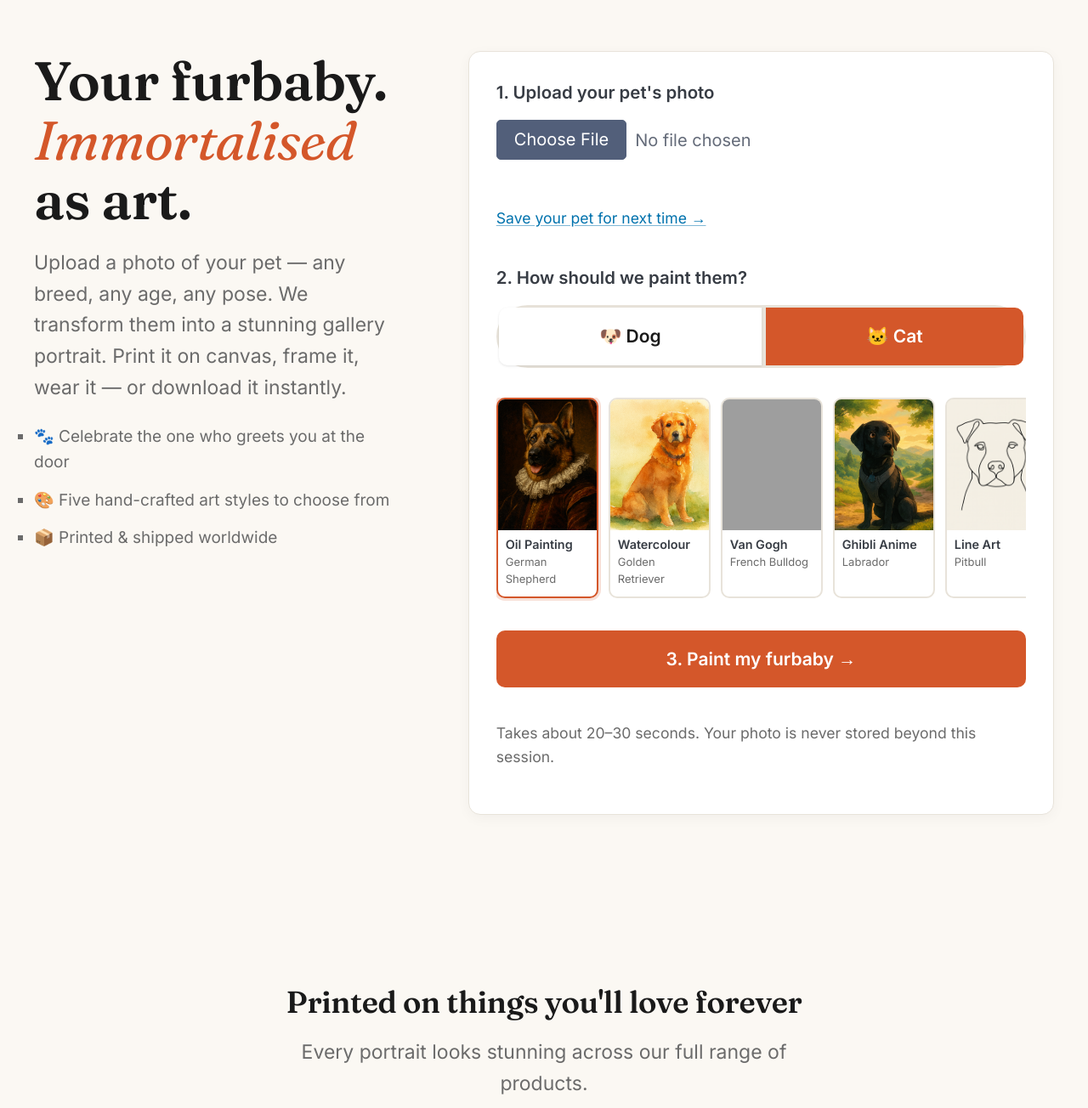
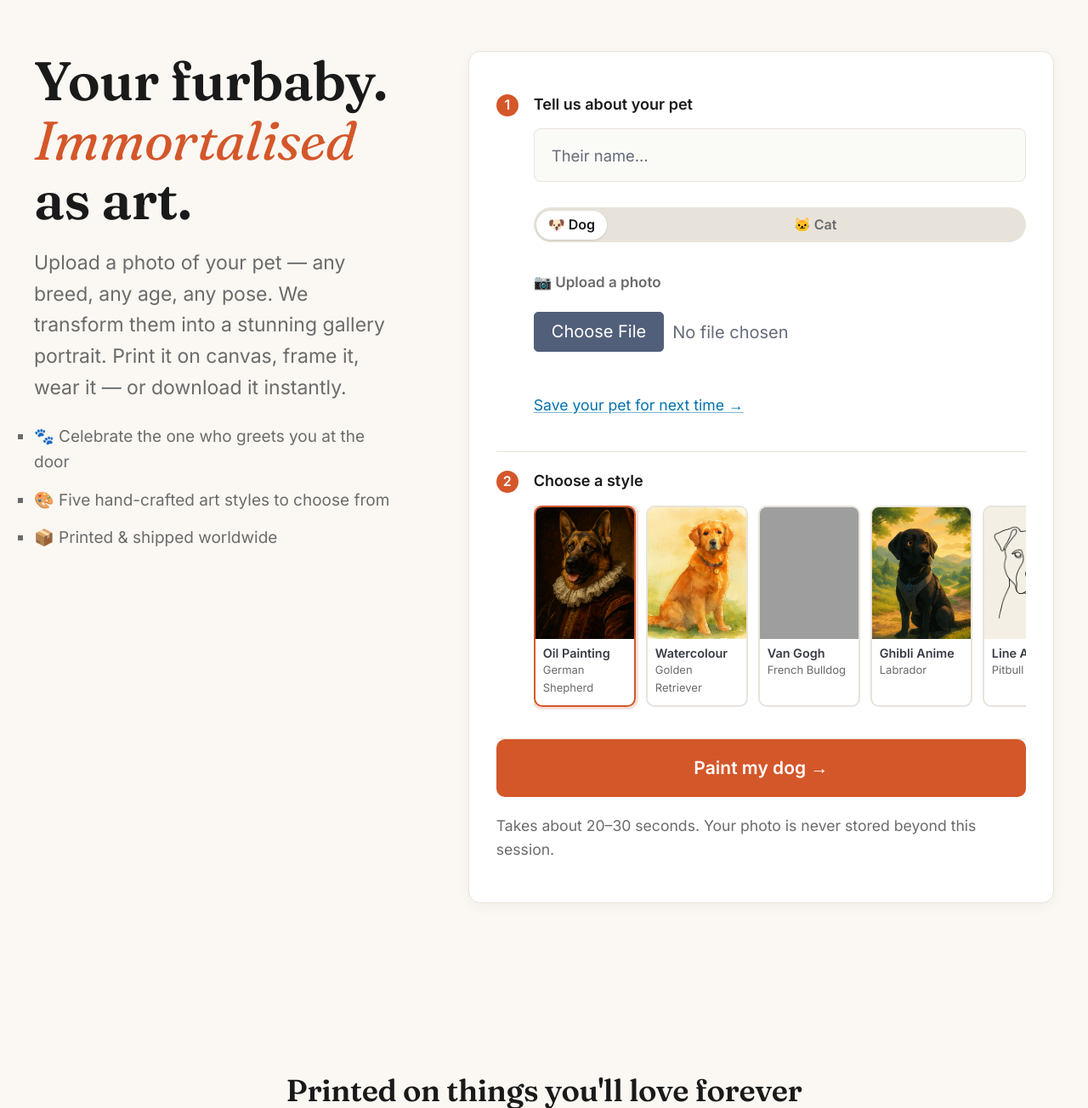
Before and after one commit to Magenta-Apple-NZ/lingerprints, a Flask app: page / in a window 1280 px wide. Shown: the part 121-1425 px from the top of the page at 85% size. Run offline with Flask 3, Linux system fonts and the light colour scheme; some libraries are stand-ins or nearby versions; grey boxes are pictures that could not be loaded.

Commit message:
Redesign upload form into clean 3-step flow
1. Tell us about your pet — name input, dog/cat toggle, photo upload
2. Choose a style — carousel (type toggle drives example images)
3. Paint [name] — button label updates live as user types

- Pet name/type stored in session, shown on result page title
- Saved pet click auto-fills name field
- Numbered step badges, clean dividers

Co-Authored-By: Claude Sonnet 4.6 <noreply@anthropic.com>

```diff
--- a/app.py
+++ b/app.py
@@ -842,6 +842,8 @@ def generate():
     session["artwork"] = artwork_filename
     session["original"] = original_filename
     session["style"] = style_key
+    session["pet_name"] = request.form.get("pet_name", "").strip()
+    session["pet_type"] = request.form.get("pet_type", "dog")
     return redirect(url_for("result"))
 
 
@@ -922,6 +924,9 @@ def result():
     if not artwork:
         return redirect(url_for("index"))
 
+    pet_name = session.get("pet_name", "")
+    pet_type = session.get("pet_type", "dog")
+
     return render_template(
         "result.html",
         artwork=artwork,
@@ -930,6 +935,8 @@ def result():
         style_key=style_key,
         styles=STYLES,
         products=PRODUCTS,
+        pet_name=pet_name,
+        pet_type=pet_type,
     )
 
 
--- a/static/css/styles.css
+++ b/static/css/styles.css
@@ -124,11 +124,11 @@ h1 em { font-style: italic; color: var(--accent); }
   background: white;
   border: 1px solid var(--line);
   border-radius: 14px;
-  padding: 1.6rem;
+  padding: 1.4rem 1.6rem;
   box-shadow: 0 4px 16px rgba(0,0,0,0.04);
   display: flex;
   flex-direction: column;
-  gap: 1rem;
+  gap: 0;
 }
 .upload-card input[type="file"] {
   margin-top: 0.4rem;
@@ -143,6 +143,112 @@ h1 em { font-style: italic; color: var(--accent); }
   font-size: 1.05rem;
 }
 .upload-card button:hover { background: var(--accent-dark); }
+
+/* ── Numbered steps ── */
+.form-step {
+  display: flex;
+  gap: 0.9rem;
+  align-items: flex-start;
+  padding: 1rem 0;
+  border-bottom: 1px solid var(--line);
+}
+.form-step:last-of-type { border-bottom: none; }
+.step-badge {
+  flex-shrink: 0;
+  width: 26px;
+  height: 26px;
+  border-radius: 50%;
+  background: var(--accent);
+  color: white;
+  font-size: 0.8rem;
+  font-weight: 700;
+  display: flex;
+  align-items: center;
+  justify-content: center;
+  margin-top: 2px;
+}
+.step-content {
+  flex: 1;
+  display: flex;
+  flex-direction: column;
+  gap: 0.7rem;
+  min-width: 0;
+}
+.step-label {
+  font-size: 0.9rem;
+  display: block;
+}
+
+/* ── Pet info row (name + type) ── */
+.pet-info-row {
+  display: flex;
+  gap: 0.5rem;
+  align-items: center;
+  flex-wrap: wrap;
+}
+.pet-name-field {
+  flex: 1;
+  min-width: 120px;
+  padding: 0.45rem 0.7rem;
+  border: 1.5px solid var(--line);
+  border-radius: 8px;
+  font-size: 0.92rem;
+  font-family: inherit;
+  background: #fafaf7;
+  transition: border-color 0.15s;
+}
+.pet-name-field:focus {
+  outline: none;
+  border-color: var(--accent);
+  background: white;
+}
+
+/* ── Dog / cat toggle (radio-based) ── */
+.pet-type-toggle {
+  display: flex;
+  gap: 0;
+  background: var(--line);
+  border-radius: 999px;
+  padding: 3px;
+  flex-shrink: 0;
+}
+.pet-type-option {
+  position: relative;
+  cursor: pointer;
+  margin: 0;
+}
+.pet-type-option input[type="radio"] {
+  position: absolute;
+  opacity: 0;
+  pointer-events: none;
+}
+.pet-type-option span {
+  display: inline-block;
+  padding: 0.22rem 0.7rem;
+  border-radius: 999px;
+  font-size: 0.8rem;
+  font-weight: 600;
+  color: var(--muted);
+  transition: background 0.15s, color 0.15s, box-shadow 0.15s;
+  white-space: nowrap;
+}
+.pet-type-option input:checked + span {
+  background: white;
+  color: var(--ink);
+  box-shadow: 0 1px 3px rgba(0,0,0,0.12);
+}
+
+/* ── Upload label ── */
+.upload-label {
+  display: flex;
+  flex-direction: column;
+  gap: 0.25rem;
+}
+.upload-label-text {
+  font-size: 0.85rem;
+  font-weight: 600;
+  color: var(--muted);
+}
 .paint-actions {
   display: flex;
   align-items: center;
@@ -166,43 +272,6 @@ h1 em { font-style: italic; color: var(--accent); }
   border: none;
   padding: 0;
   margin: 0;
-}
-.styles-legend-row {
-  display: flex;
-  align-items: center;
-  justify-content: space-between;
-  gap: 0.75rem;
-  margin-bottom: 0.75rem;
-  flex-wrap: wrap;
-}
-.styles-legend-row legend { margin: 0; padding: 0; }
-
-/* Dog / cat toggle */
-.pet-type-toggle {
-  display: flex;
-  gap: 0.3rem;
-  background: var(--line);
-  border-radius: 999px;
-  padding: 3px;
-}
-.pet-type-btn {
-  background: transparent;
-  border: none;
-  border-radius: 999px;
-  padding: 0.2rem 0.65rem;
-  font-size: 0.78rem;
-  font-weight: 600;
-  cursor: pointer;
-  color: var(--muted);
-  transition: background 0.15s, color 0.15s;
-  width: auto !important;
-  display: inline-block;
-  margin: 0;
-}
-.pet-type-btn.active {
-  background: white;
-  color: var(--ink);
-  box-shadow: 0 1px 3px rgba(0,0,0,0.1);
 }
 
 .style-carousel {
--- a/templates/index.html
+++ b/templates/index.html
@@ -42,13 +42,34 @@
 
   <form class="upload-card" method="post" action="{{ url_for('generate') }}" enctype="multipart/form-data" id="upload-form">
 
+    <!-- ── Step 1: About your pet ── -->
+    <div class="form-step">
+      <div class="step-badge">1</div>
+      <div class="step-content">
+        <strong class="step-label">Tell us about your pet</strong>
+
+        <div class="pet-info-row">
+          <input type="text" name="pet_name" id="pet-name-input"
+                 placeholder="Their name…" maxlength="40" autocomplete="off"
+                 class="pet-name-field">
+
+          <div class="pet-type-toggle" role="group" aria-label="Dog or cat">
+            <label class="pet-type-option">
+              <input type="radio" name="pet_type" value="dog" checked>
+              <span>🐶 Dog</span>
+            </label>
+            <label class="pet-type-option">
+              <input type="radio" name="pet_type" value="cat">
+              <span>🐱 Cat</span>
+            </label>
+          </div>
+        </div>
+
         {% if pets %}
-    <div class="pet-selector-section">
-      <strong>1. Choose your pet</strong>
         <div class="pet-selector-row" id="pet-selector-row">
           {% for pet in pets %}
           <button type="button" class="pet-thumb-btn" data-pet-id="{{ pet.id }}"
-                aria-label="Select {{ pet.name }}">
+                  data-pet-name="{{ pet.name }}" aria-label="Select {{ pet.name }}">
             <img src="{{ url_for('static', filename='generated/' ~ pet.filename) }}" alt="{{ pet.name }}">
             <span>{{ pet.name }}</span>
           </button>
@@ -59,32 +80,32 @@
           </a>
         </div>
         <input type="hidden" name="pet_id" id="pet-id-input" value="">
+
+        <div id="upload-section" class="upload-section-hidden">
+          <label for="photo" class="upload-label">
+            <span class="upload-label-text">📷 Upload a photo</span>
+            <input type="file" id="photo" name="photo" accept="image/png,image/jpeg">
+          </label>
+        </div>
         <p class="muted-note upload-toggle-row">
           <a href="#" id="show-upload-link">Or upload a one-off photo ↓</a>
         </p>
-    </div>
-    <div id="upload-section" class="upload-section-hidden">
-      <label for="photo">
-        Upload a photo
-        <input type="file" id="photo" name="photo" accept="image/png,image/jpeg">
-      </label>
-    </div>
+
         {% else %}
-    <label for="photo">
-      <strong>1. Upload your pet's photo</strong>
+        <label for="photo" class="upload-label">
+          <span class="upload-label-text">📷 Upload a photo</span>
           <input type="file" id="photo" name="photo" accept="image/png,image/jpeg" required>
         </label>
         <p class="muted-note"><a href="{{ url_for('pets_page') }}">Save your pet for next time →</a></p>
         {% endif %}
-
-    <fieldset class="styles">
-      <div class="styles-legend-row">
-        <legend><strong>2. How should we paint them?</strong></legend>
-        <div class="pet-type-toggle" role="group" aria-label="Preview pet type">
-          <button type="button" class="pet-type-btn active" data-type="dog">🐶 Dog</button>
-          <button type="button" class="pet-type-btn" data-type="cat">🐱 Cat</button>
       </div>
     </div>
+
+    <!-- ── Step 2: Choose a style ── -->
+    <div class="form-step">
+      <div class="step-badge">2</div>
+      <div class="step-content">
+        <strong class="step-label">Choose a style</strong>
         <div class="style-carousel" id="style-carousel">
           {% for key, style in styles.items() %}
           <label class="style-card" data-style-key="{{ key }}">
@@ -94,30 +115,33 @@
                    src="{{ url_for('static', filename='examples/' ~ key ~ '.png') }}"
                    data-dog="{{ url_for('static', filename='examples/' ~ key ~ '.png') }}"
                    data-cat="{{ url_for('static', filename='examples/' ~ key ~ '_cat.png') }}"
-                 alt="{{ style.label }} — {{ style.example_breed }}"
+                   alt="{{ style.label }}"
                    onerror="this.closest('.style-card-image').classList.add('no-img')">
               <div class="style-card-placeholder" aria-hidden="true">{{ style.label[0] }}</div>
             </div>
             <div class="style-card-label">
               <strong>{{ style.label }}</strong>
-            <span class="style-breed" data-dog="{{ style.example_breed }}" data-cat="{{ style.example_breed_cat or style.example_breed }}">{{ style.example_breed }}</span>
+              <span class="style-breed"
+                    data-dog="{{ style.example_breed }}"
+                    data-cat="{{ style.example_breed_cat or style.example_breed }}">{{ style.example_breed }}</span>
             </div>
           </label>
           {% endfor %}
         </div>
-    </fieldset>
+      </div>
+    </div>
 
+    <!-- ── Step 3: Paint ── -->
     <div class="paint-actions">
       <button type="submit" id="submit-btn">
-        <span class="btn-label">3. Paint my furbaby →</span>
+        <span class="btn-label">Paint <span id="pet-name-display">my dog</span> →</span>
       </button>
       {% if has_artwork %}
       <a href="{{ url_for('use_last') }}" class="use-last-btn" title="Skip OpenAI — reuse last result">↩ Use last result</a>
       {% endif %}
     </div>
-    <p class="muted-note">
-      Takes about 20–30 seconds. Your photo is never stored beyond this session.
-    </p>
+    <p class="muted-note">Takes about 20–30 seconds. Your photo is never stored beyond this session.</p>
+
   </form>
 </section>
 
@@ -200,24 +224,61 @@
 </section>
 
 <script>
+  // ── Live button label ──
+  var nameInput   = document.getElementById('pet-name-input');
+  var nameDisplay = document.getElementById('pet-name-display');
+  var currentType = 'dog';
+
+  function updateButtonLabel() {
+    var name = nameInput ? nameInput.value.trim() : '';
+    nameDisplay.textContent = name || ('my ' + currentType);
+  }
+
+  if (nameInput) nameInput.addEventListener('input', updateButtonLabel);
+
+  // ── Pet type toggle (radio) — drives carousel + button label ──
+  document.querySelectorAll('input[name="pet_type"]').forEach(function(radio) {
+    radio.addEventListener('change', function() {
+      currentType = this.value;
+      updateButtonLabel();
+      document.querySelectorAll('.style-example-img').forEach(function(img) {
+        var newSrc = img.dataset[currentType];
+        if (newSrc) {
+          img.src = newSrc;
+          img.closest('.style-card-image').classList.remove('no-img');
+        }
+      });
+      document.querySelectorAll('.style-breed').forEach(function(el) {
+        el.textContent = el.dataset[currentType] || el.dataset.dog;
+      });
+    });
+  });
+
+  // ── Submit loading state ──
   document.getElementById('upload-form').addEventListener('submit', function () {
     var btn = document.getElementById('submit-btn');
+    var name = nameInput ? nameInput.value.trim() : '';
     btn.setAttribute('aria-busy', 'true');
-    btn.querySelector('.btn-label').textContent = 'Painting your furbaby…';
+    btn.querySelector('.btn-label').textContent = 'Painting ' + (name || 'your furbaby') + '…';
     btn.disabled = true;
   });
 
-  // Pet selector
-  var petInput = document.getElementById('pet-id-input');
+  // ── Saved pet selector ──
+  var petInput      = document.getElementById('pet-id-input');
   var uploadSection = document.getElementById('upload-section');
   var showUploadLink = document.getElementById('show-upload-link');
-  var photoInput = document.getElementById('photo');
+  var photoInput    = document.getElementById('photo');
 
   document.querySelectorAll('.pet-thumb-btn[data-pet-id]').forEach(function(btn) {
     btn.addEventListener('click', function() {
       document.querySelectorAll('.pet-thumb-btn').forEach(function(b) { b.classList.remove('selected'); });
       btn.classList.add('selected');
-      petInput.value = btn.dataset.petId;
+      if (petInput) petInput.value = btn.dataset.petId;
+      // Auto-fill name from saved pet
+      if (nameInput && btn.dataset.petName) {
+        nameInput.value = btn.dataset.petName;
+        updateButtonLabel();
+      }
       if (photoInput) photoInput.removeAttribute('required');
       if (uploadSection) uploadSection.classList.add('upload-section-hidden');
     });
@@ -234,7 +295,7 @@
     });
   }
 
-  // Style card selection
+  // ── Style card selection highlight ──
   document.querySelectorAll('.style-card input[type="radio"]').forEach(function(radio) {
     radio.addEventListener('change', function() {
       document.querySelectorAll('.style-card').forEach(function(c) { c.classList.remove('selected'); });
@@ -242,25 +303,5 @@
     });
     if (radio.checked) radio.closest('.style-card').classList.add('selected');
   });
-
-  // Dog / cat toggle
-  document.querySelectorAll('.pet-type-btn').forEach(function(btn) {
-    btn.addEventListener('click', function() {
-      var type = this.dataset.type;
-      document.querySelectorAll('.pet-type-btn').forEach(function(b) { b.classList.remove('active'); });
-      this.classList.add('active');
-
-      document.querySelectorAll('.style-example-img').forEach(function(img) {
-        var newSrc = img.dataset[type];
-        if (newSrc) {
-          img.src = newSrc;
-          img.closest('.style-card-image').classList.remove('no-img');
-        }
-      });
-      document.querySelectorAll('.style-breed').forEach(function(el) {
-        el.textContent = el.dataset[type] || el.dataset.dog;
-      });
-    });
-  });
 </script>
 {% endblock %}
--- a/templates/result.html
+++ b/templates/result.html
@@ -4,8 +4,8 @@
 
 {% block content %}
 <section class="result-hero">
-  <h1>Your portrait is ready</h1>
-  <p class="lead">Style: <strong>{{ style.label }}</strong>. Not quite right for your furbaby? Try another style below — same photo, instant repaint.</p>
+  <h1>{% if pet_name %}{{ pet_name }}'s portrait is ready{% else %}Your portrait is ready{% endif %}</h1>
+  <p class="lead">Style: <strong>{{ style.label }}</strong>. Not quite right? Try another style below — same photo, instant repaint.</p>
   <form class="restyle-form" method="post" action="{{ url_for('regenerate') }}" id="restyle-form">
     <div class="restyle-chips">
       {% for key, s in styles.items() %}
```
Lines whose indentation alone changed are shown as unchanged.
